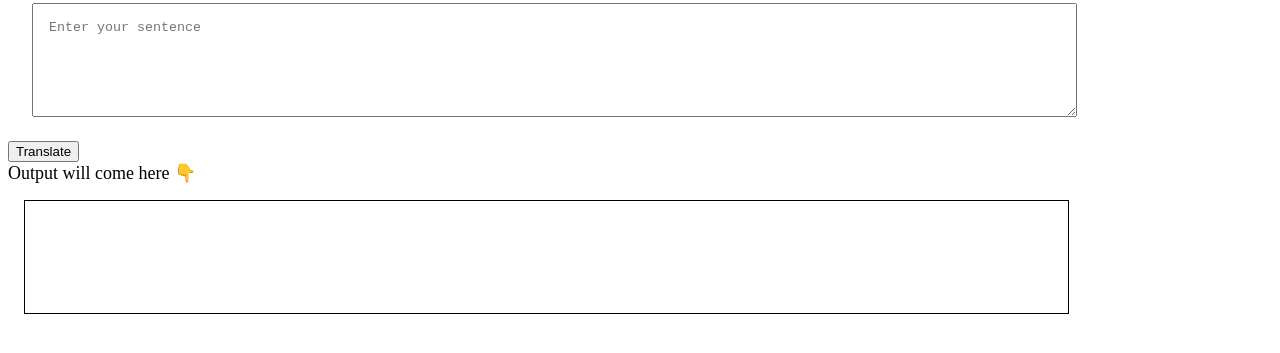
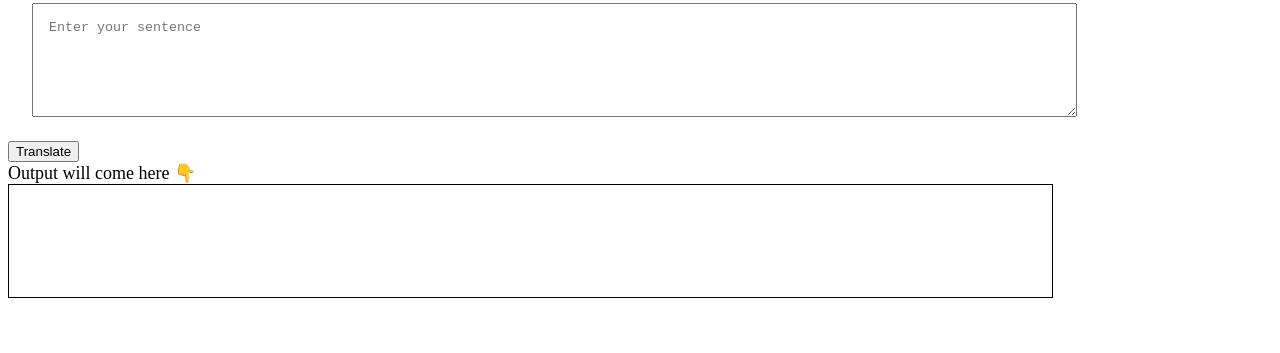
Before and after one commit to Kunalpathak2004/neogcamp-bananaspeak-JSlesson, a plain HTML site: page index.html in a window 1280 px wide. Shown: the part 79-432 px from the top of the page. Drawn offline with Linux system fonts and the light colour scheme.

Commit message:
Update index.html

```diff
--- a/index.html
+++ b/index.html
@@ -19,7 +19,7 @@
             width: 80%;
             height: 5rem;
             padding: 1rem;
-            margin: 1rem;
+            margin: 1remz;
         }
     </style>
 
```
